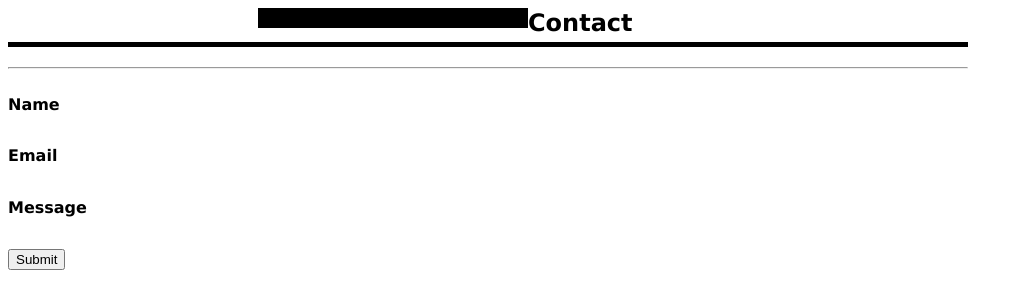
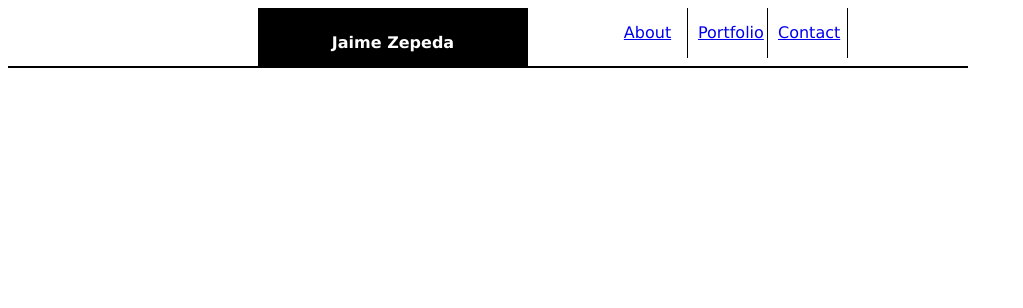
Before and after one commit to jzepedaa/Basic-Portfolio, a plain HTML site: page contact.html in a window 1280 px wide. Shown: the whole page, without its empty margins (0-1023 px from the left). Drawn offline with Linux system fonts and the light colour scheme.

Commit message:
added links to the about, portfolio, and contact buttons

```diff
--- a/assets/css/style.css
+++ b/assets/css/style.css
@@ -56,13 +56,17 @@ padding: 10px;
  }
 
  .border{
-border-right: 1px solid #dddddd;
+border-right: 1px solid black;
 padding: 10px;
+ }
+
+ a:visited{
+     color:black;
  }
 
  .container{
 
-border-bottom: 2px solid #cccccc;
+border-bottom: 2px solid black;
 background-color: white (179, 255, 0);
 height: 60px;
  }
--- a/contact.html
+++ b/contact.html
@@ -1,5 +1,6 @@
 <!DOCTYPE html>
 <html lang="en">
+
 <head>
     <meta charset="UTF-8">
     <meta name="viewport" content="width=device-width, initial-scale=1.0">
@@ -8,27 +9,23 @@
     <link rel="stylesheet" type="text/css" href="assets/css/style.css">
 
 </head>
+
 <body>
-<Header>
+    <div class="container">
+        <header>Jaime Zepeda</header>
+
+
+        <nav>
+            <ul>
+                    <li class="border"><a id ="button" href="index.html">About</a></li>
+                    <li class="border"><a id="button" href="portfolio.html">Portfolio</a></li>
+                    <li class="border"><a id="button" href="contact.html">Contact</a></li>
+            </ul>
+        </nav>
+    </div>
 
 
 
+</body>
 
-
-
-
-</Header>
-
-    <h2>Contact</h2>
-    <hr>
-
-    <h4>Name</h4>
-
-    <h4>Email</h4>
-
-    <h4>Message</h4>
-
-    <button>Submit</button>
-
-</body>
 </html>
```
Also changed, not shown: index.html (+3 -3 lines), portfolio.html (+17 -8 lines).
